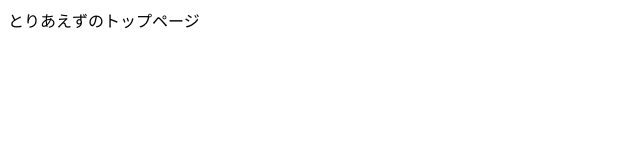
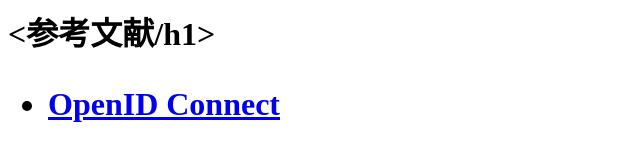
Before and after one commit to 7-colors/bibliography, a plain HTML site: page index.html in a window 1280 px wide. Shown: the whole page, without its empty margins (0-640 px from the left). Drawn offline with Linux system fonts and the light colour scheme.

Commit message:
update index.html

```diff
--- a/index.html
+++ b/index.html
@@ -1,3 +1,11 @@
 <html>
-とりあえずのトップページ
+<head>
+<title>参考文献（日本語版）</title>
+</head>
+<body>
+<h1><参考文献/h1>
+<ul>
+<li><a href="OpenID/Specifications_OpenID.html">OpenID Connect</a></li>
+</ul>
+</body>
 </html>
```
